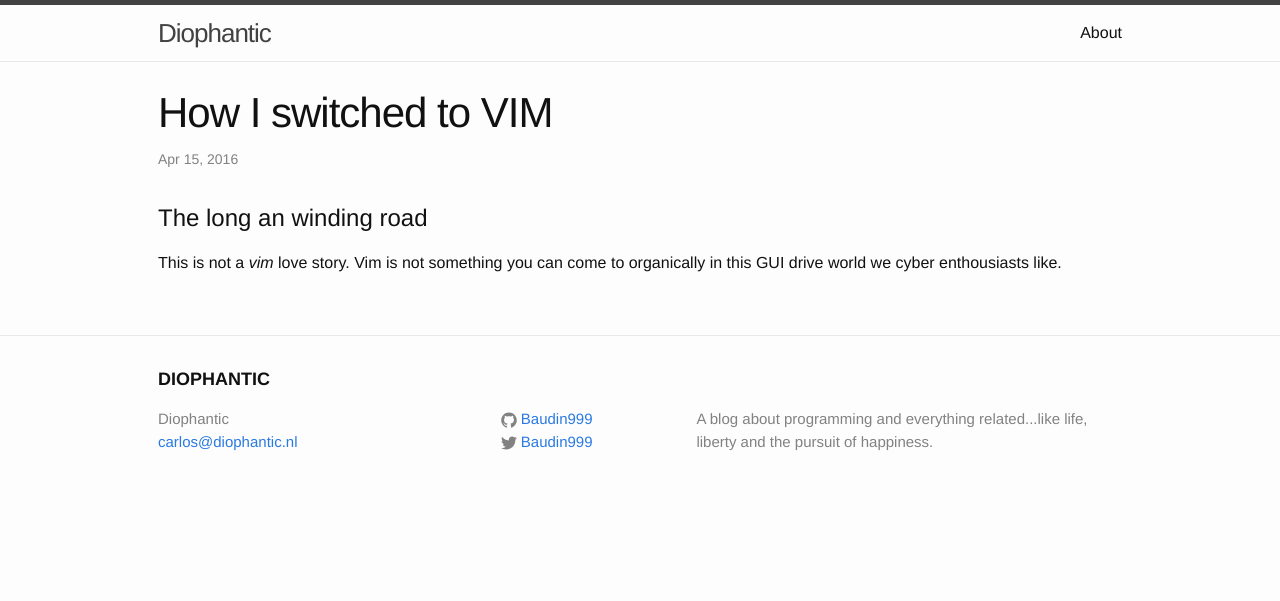
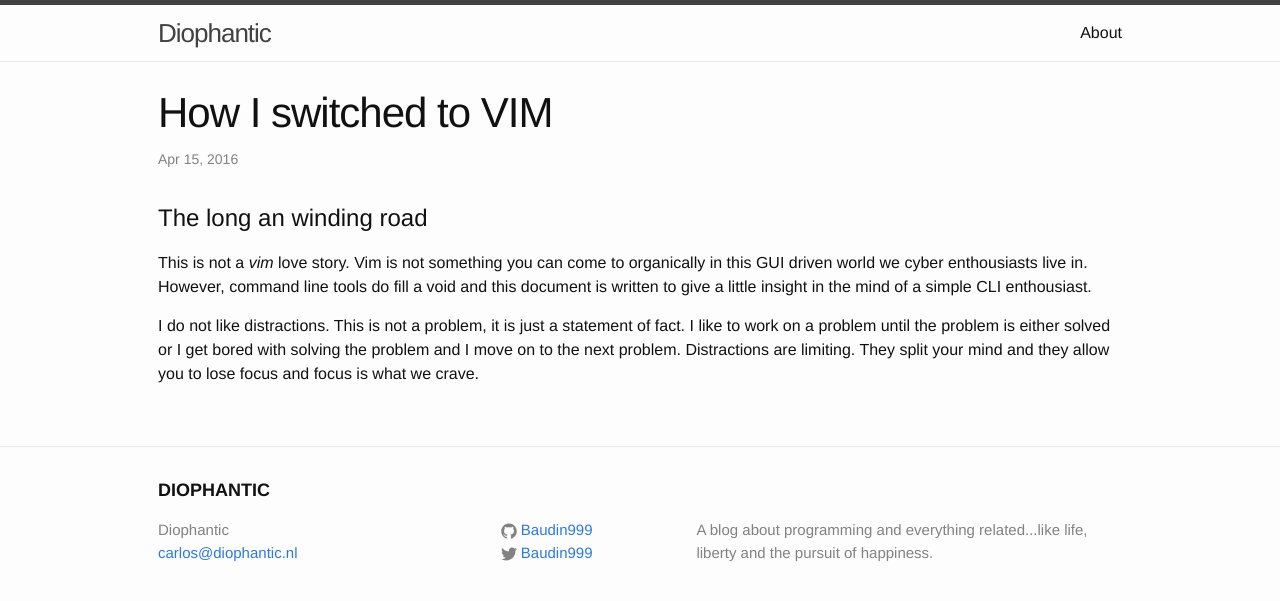
Before and after one commit to Baudin999/Baudin999.github.io, a Jekyll site: the page built from _posts/2016-04-29-how-i-switched-to-vim.md, in a window 1280 px wide. Shown: the top 601 px of the page. Built offline with Jekyll 4.4.1, drawn with Linux system fonts in a browser that asks for light colours.

Commit message:
Working on a new post

```diff
--- a/_posts/2016-04-29-how-i-switched-to-vim.md
+++ b/_posts/2016-04-29-how-i-switched-to-vim.md
@@ -7,5 +7,7 @@ categories: general
 
 # The long an winding road
 
-This is not a *vim* love story. Vim is not something you can come to organically in this GUI drive world
-we cyber enthousiasts like.
+This is not a *vim* love story. Vim is not something you can come to organically in this GUI driven world
+we cyber enthousiasts live in. However, command line tools do fill a void and this document is written to give a little insight in the mind of a simple CLI enthousiast.
+
+I do not like distractions. This is not a problem, it is just a statement of fact. I like to work on a problem until the problem is either solved or I get bored with solving the problem and I move on to the next problem. Distractions are limiting. They split your mind and they allow you to lose focus and focus is what we crave.
```
